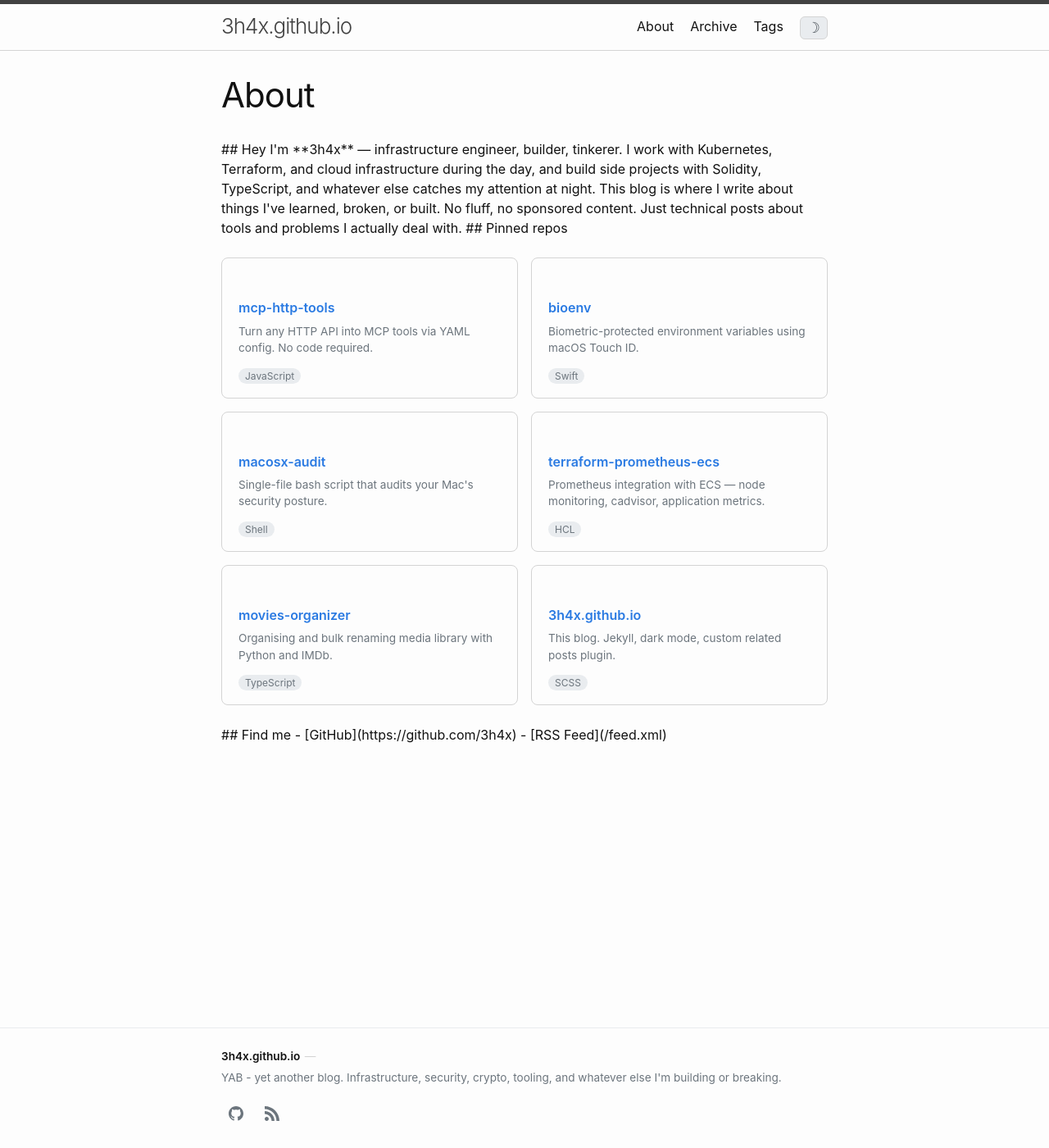
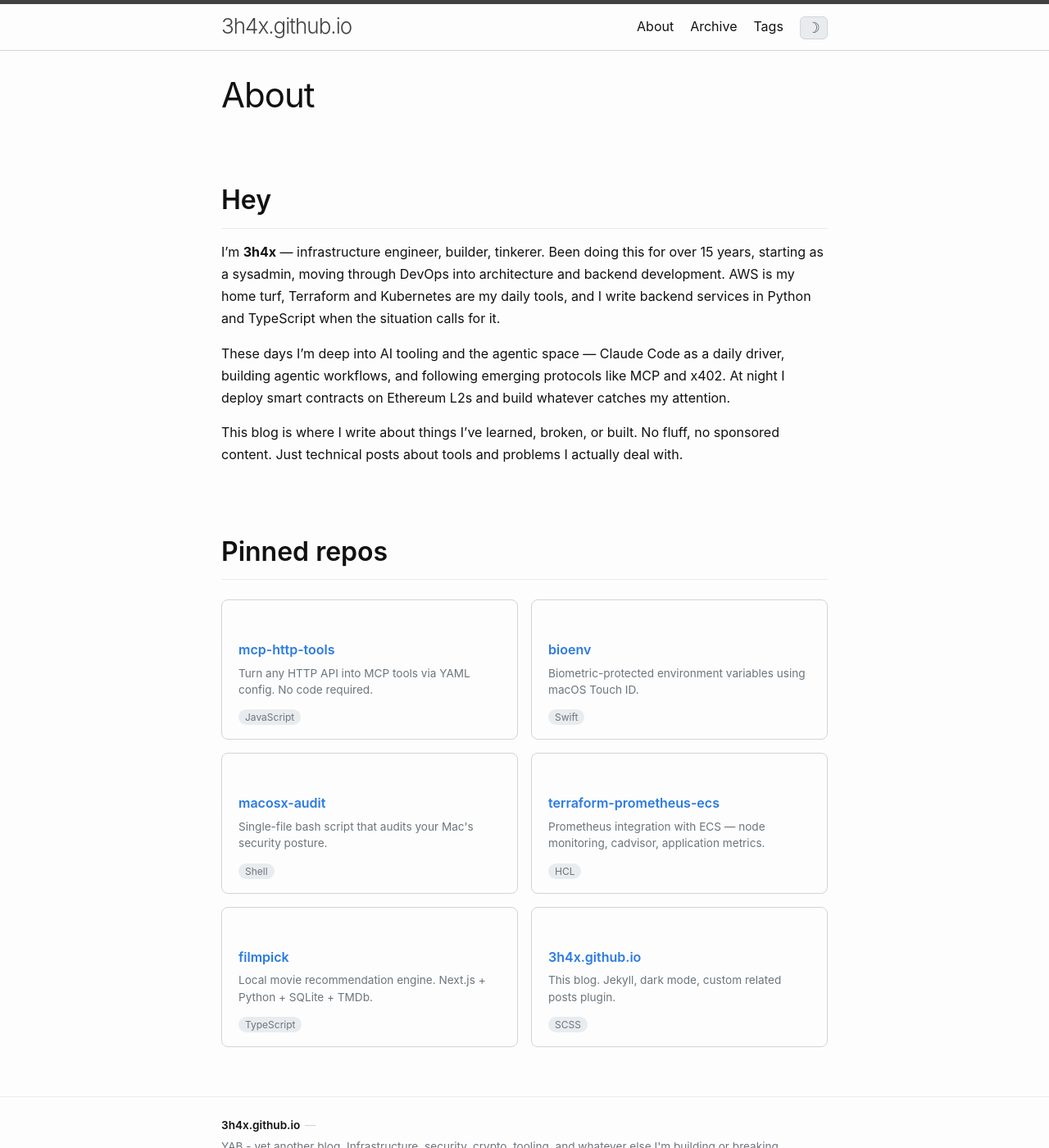
Before and after one commit to 3h4x/3h4x.github.io, a Jekyll site: the page built from about.md, in a window 1280 px wide and 1400 px high. Shown: the whole window at 82% size. Built offline with Jekyll 4.4.1, drawn with Linux system fonts in a browser that asks for light colours.

Commit message:
feat: add filmpick movie recommendation engine post

```diff
--- a/about.md
+++ b/about.md
@@ -4,11 +4,13 @@ title: About
 permalink: /about/
 ---
 
-<div class="about-page">
+<div class="about-page" markdown="1">
 
 ## Hey
 
-I'm **3h4x** — infrastructure engineer, builder, tinkerer. I work with Kubernetes, Terraform, and cloud infrastructure during the day, and build side projects with Solidity, TypeScript, and whatever else catches my attention at night.
+I'm **3h4x** — infrastructure engineer, builder, tinkerer. Been doing this for over 15 years, starting as a sysadmin, moving through DevOps into architecture and backend development. AWS is my home turf, Terraform and Kubernetes are my daily tools, and I write backend services in Python and TypeScript when the situation calls for it.
+
+These days I'm deep into AI tooling and the agentic space — Claude Code as a daily driver, building agentic workflows, and following emerging protocols like MCP and x402. At night I deploy smart contracts on Ethereum L2s and build whatever catches my attention.
 
 This blog is where I write about things I've learned, broken, or built. No fluff, no sponsored content. Just technical posts about tools and problems I actually deal with.
 
@@ -39,9 +41,9 @@ This blog is where I write about things I've learned, broken, or built. No fluff
     <span class="repo-lang">HCL</span>
   </a>
 
-  <a href="https://github.com/3h4x/movies-organizer" class="repo-card">
-    <h3>movies-organizer</h3>
-    <p>Organising and bulk renaming media library with Python and IMDb.</p>
+  <a href="https://github.com/3h4x/filmpick" class="repo-card">
+    <h3>filmpick</h3>
+    <p>Local movie recommendation engine. Next.js + Python + SQLite + TMDb.</p>
     <span class="repo-lang">TypeScript</span>
   </a>
 
@@ -52,9 +54,4 @@ This blog is where I write about things I've learned, broken, or built. No fluff
   </a>
 </div>
 
-## Find me
-
-- [GitHub](https://github.com/3h4x)
-- [RSS Feed](/feed.xml)
-
 </div>
```
Also changed, not shown: _posts/2026/2026-04-08-filmpick-movie-recommendation-engine.md (added, +105 -0 lines), tags.md (+8 -0 lines), 1 other file.
